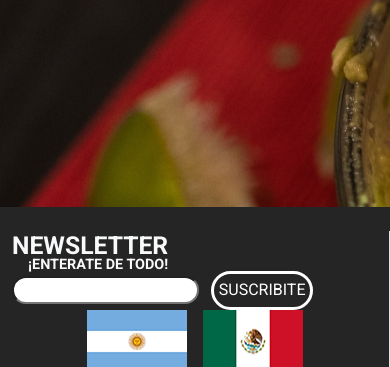
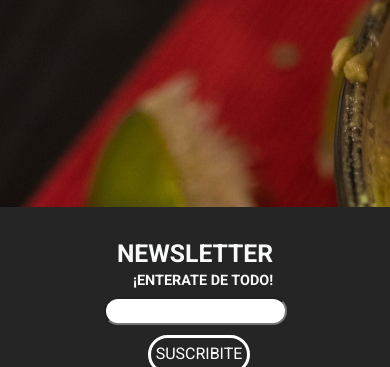
Before and after one commit to FedericoNelli/PF-Nelli, a plain HTML site: page index.html in a window 390 px wide. Shown: the part 513-880 px from the top of the page. Drawn offline with nearby package versions, Linux system fonts and the light colour scheme.

Commit message:
Correccion en index y nosotros - Grid y buttons

```diff
--- a/css/style.css
+++ b/css/style.css
@@ -68,6 +68,29 @@ form{
     height: 70vh;
 }
 
+@media (max-width: 576px){
+    .newsletter {
+        display: flex;
+        flex-direction: column;
+        justify-content: center;
+        align-items: center;
+    }
+
+    .input-susc{
+        margin-top: 10px;
+    }
+
+    .boton-susc{
+        margin-top: 10px;
+    }
+
+    .social-media{
+        margin-top: 10px;
+    }
+
+}
+
+
 .margin-enterate{
     font-size: 0.9rem;
     margin-bottom: -0.3rem;
@@ -109,16 +132,19 @@ form{
 
 .input-susc{
     border-radius: 2rem;
+    max-width: 50%;
 }
 
 .boton-susc{
     border-radius: 2rem;
     background-color: #252525;
-    border:solid white;
+    border: solid white;
     color: white;
     margin-left: 0.5rem;
     padding: 0.3rem;
     transition: all 0.3s;
+    max-width: 50%;
+    text-decoration: none;
 }
 
 .boton-susc:hover{
--- a/index.html
+++ b/index.html
@@ -44,26 +44,26 @@
     </nav>
 
     <section class="center d-flex justify-content-center align-items-center">
-        <h1 class="text-center text-white display-1"><strong>¡BIENVENIDOS A MÉXICO, CABRONES!</strong></h1>
+        <h1 class="text-center text-white display-1 fw-bold"><strong>¡BIENVENIDOS A MÉXICO, CABRONES!</strong></h1>
     </section>
 
     <section class="container index">
         <div class="row d-flex justify-content-around align-items-center mt-4 ">
-            <div class="col-md-4 col-sm-4 border-end">
-                <div class="newsletter">
+            <div class="col-md-4 col-sm-6 mt-2">
+                <div class="newsletter mb-2">
                     <h2 class="margin-news text-light"><strong>NEWSLETTER</strong></h2>
-                    <p class="margin-enterate text-light "><strong>¡ENTERATE DE TODO!</strong></p>
+                    <p class="margin-enterate mt-2 text-light "><strong>¡ENTERATE DE TODO!</strong></p>
                     <input type="text" class="input-susc">
-                    <button class="boton-susc">SUSCRIBITE</button>
+                    <a href="#" class="boton-susc" type="submit">SUSCRIBITE</a>
                 </div>
             </div>
 
-            <div class="banderas col-md-4 col-sm-4 d-flex justify-content-center gap-3 border-end">
+            <div class="banderas col-md-4 col-sm-6 mt-1 d-flex justify-content-center gap-3 border-start border-end">
                 <img src="./images/bandera_argentina_res.png" alt="Bandera Argentina">
                 <img src="./images/bandera_mexico_res.png" alt="Bandera Argentina">
             </div>
 
-            <div class="social-media col-md-4 col-sm-4 d-flex justify-content-center align-items-center gap-2">
+            <div class="social-media col-md-4 col-sm-2 d-flex justify-content-center align-items-center gap-2">
                 <a href="http://web.whatsapp.com/"><img src="./images/icons/WhatsApp.png" alt=""></a>
                 <a href="http://www.instagram.com/"><img src="./images/icons/Instagram.png" alt=""></a>
                 <a href="http://www.facebook.com"><img src="./images/icons/Facebook.png" alt=""></a>
```
Also changed, not shown: pages/nosotros.html (+3 -3 lines).
